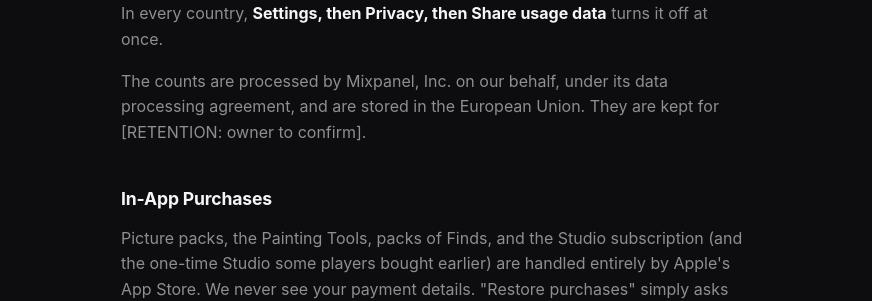
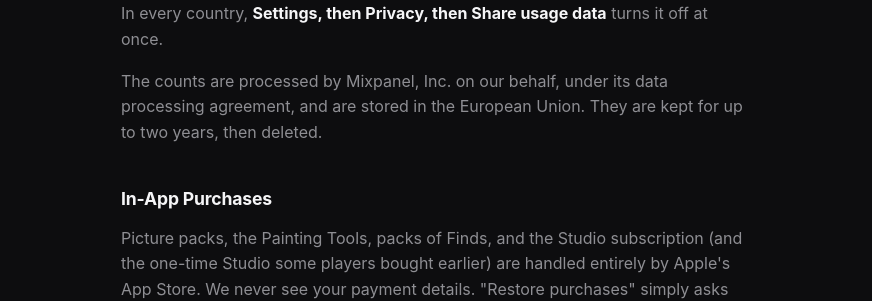
Before and after one commit to WhizbangApps/Hueby, a Jekyll site: the page built from privacy.md, in a window 1280 px wide and 900 px high, scrolled down 1710 px. Shown: the part 189-490 px from the top of the window, without its empty margins (203-1075 px from the left). Built offline with Jekyll 4.4.1, drawn with Linux system fonts in a browser that asks for light colours; some of the changed text lies outside the part shown.

Commit message:
Privacy policy: set the date and the two-year retention
Co-Authored-By: Claude Opus 5.5 <noreply@anthropic.com>

```diff
--- a/privacy.md
+++ b/privacy.md
@@ -5,7 +5,7 @@ title: "Hueby: Privacy Policy"
 
 <div class="prose">
   <h1>Privacy Policy</h1>
-  <p class="updated">Last updated: [RELEASE DATE: owner to set]</p>
+  <p class="updated">Last updated: 29 October 2026</p>
 
   <p>Hueby ("the app") is developed by Mark Wong ("we", "us"). This policy explains what the app accesses, what it sends, and the choices you have.</p>
 
@@ -59,7 +59,7 @@ title: "Hueby: Privacy Policy"
 
   <p>In the European Economic Area and the United Kingdom, Hueby asks you once, and sends nothing unless you say yes. Everywhere else, sharing is on by default, on the basis of our legitimate interest in improving the app, and you can turn it off. In every country, <strong>Settings, then Privacy, then Share usage data</strong> turns it off at once.</p>
 
-  <p>The counts are processed by Mixpanel, Inc. on our behalf, under its data processing agreement, and are stored in the European Union. They are kept for [RETENTION: owner to confirm].</p>
+  <p>The counts are processed by Mixpanel, Inc. on our behalf, under its data processing agreement, and are stored in the European Union. They are kept for up to two years, then deleted.</p>
 
   <h2>In-App Purchases</h2>
   <p>Picture packs, the Painting Tools, packs of Finds, and the Studio subscription (and the one-time Studio some players bought earlier) are handled entirely by Apple's App Store. We never see your payment details. "Restore purchases" simply asks Apple what you already own. If you share usage data, the counts record the product and the outcome of a purchase, such as completed or cancelled, and nothing about you.</p>
```
